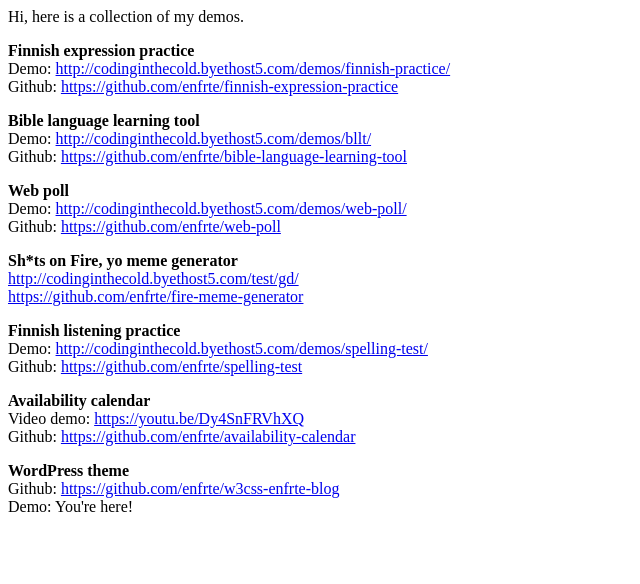
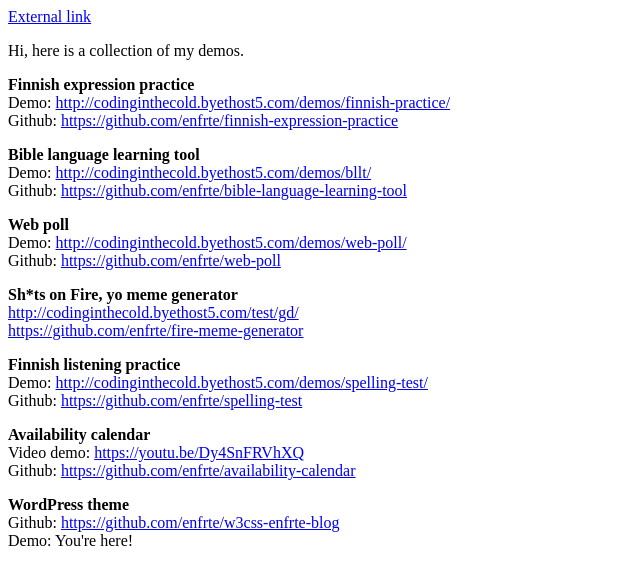
Before and after one commit to enfrte/demo-test, a plain HTML site: page index.html in a window 1280 px wide. Shown: the whole page, without its empty margins (0-640 px from the left). Drawn offline with Linux system fonts and the light colour scheme.

Commit message:
Update index.html

```diff
--- a/index.html
+++ b/index.html
@@ -1,3 +1,5 @@
+<a href="/link.html">External link</a>
+
 <!-- wp:paragraph -->
 <p>Hi, here is a collection of my demos. </p>
 <!-- /wp:paragraph -->
```
